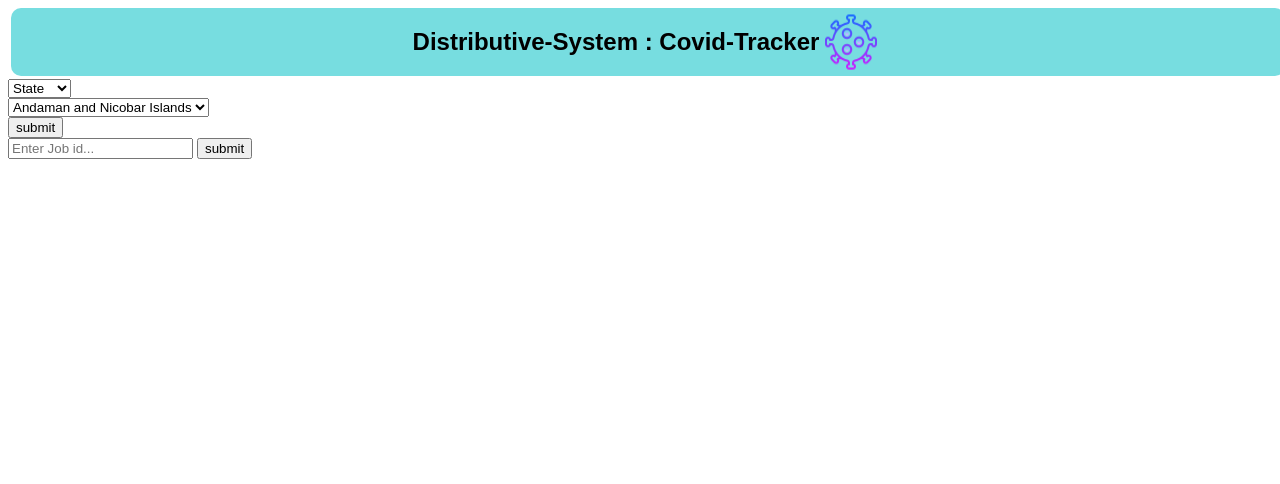
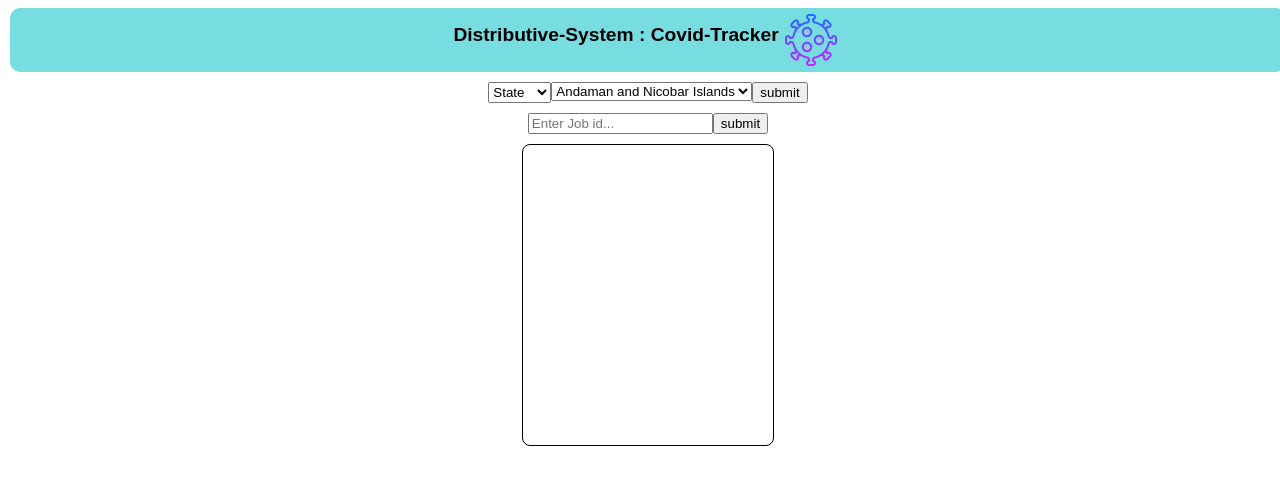
Before and after one commit to symbiote-ux/covid-tracker, a website: page public/index.html in a window 1280 px wide. Drawn offline with Linux system fonts and the light colour scheme.

```diff
--- a/public/css/style.css
+++ b/public/css/style.css
@@ -8,10 +8,30 @@
   justify-content: center;
   border-radius: 10px;
   background-color: rgb(119, 221, 224);
-  margin: 3px;
+  margin: 2px;
 }
 
 h2 {
   font-family: sans-serif;
-  font-size: x-large;
+  font-size: larger;
 }
+
+#location-box {
+  display: flex;
+  justify-content: center;
+  margin: 10px;
+}
+
+#job-id {
+  display: flex;
+  justify-content: center;
+  margin-bottom: 10px;
+}
+
+#board {
+  border: 1px solid black;
+  width: 250px;
+  height: 300px;
+  margin: 0 auto;
+  border-radius: 8px;
+}
--- a/public/index.html
+++ b/public/index.html
@@ -15,7 +15,7 @@
     </div>
 
     <!-- <form action="process" method="POST"> -->
-    <div>
+    <div id="location-box">
       <select name="location" id="loc" onchange="createField()">
         <option value="state">State</option>
         <option value="district">District</option>
@@ -25,7 +25,7 @@
       <input type="submit" value="submit" onclick="processJob()" />
     </div>
     <!-- </form> -->
-    <div>
+    <div id="job-id">
       <input type="text" name="id" placeholder="Enter Job id..." id="jobId" />
       <input type="submit" value="submit" onclick="getProcessedJob()" />
     </div>
```
